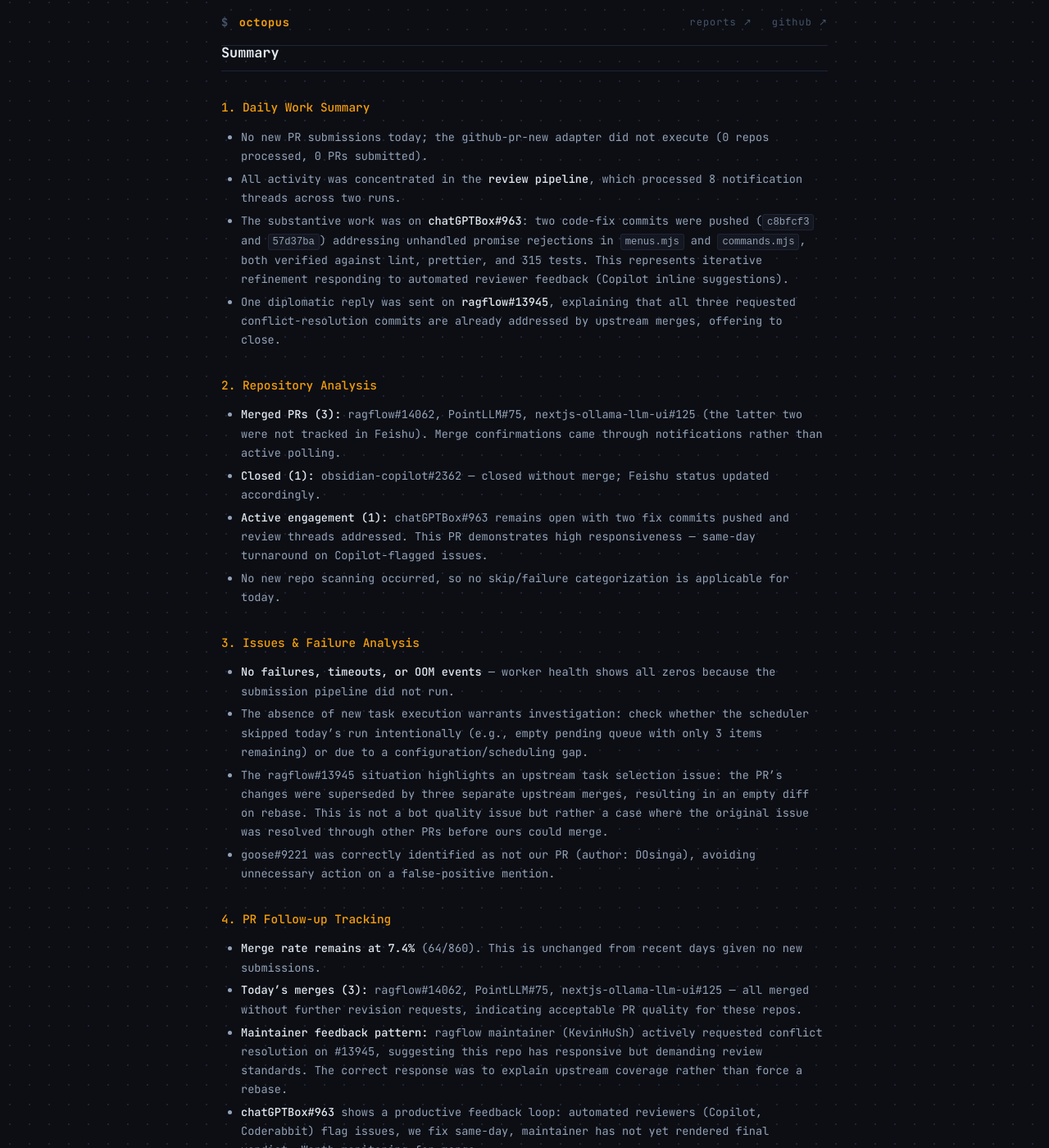
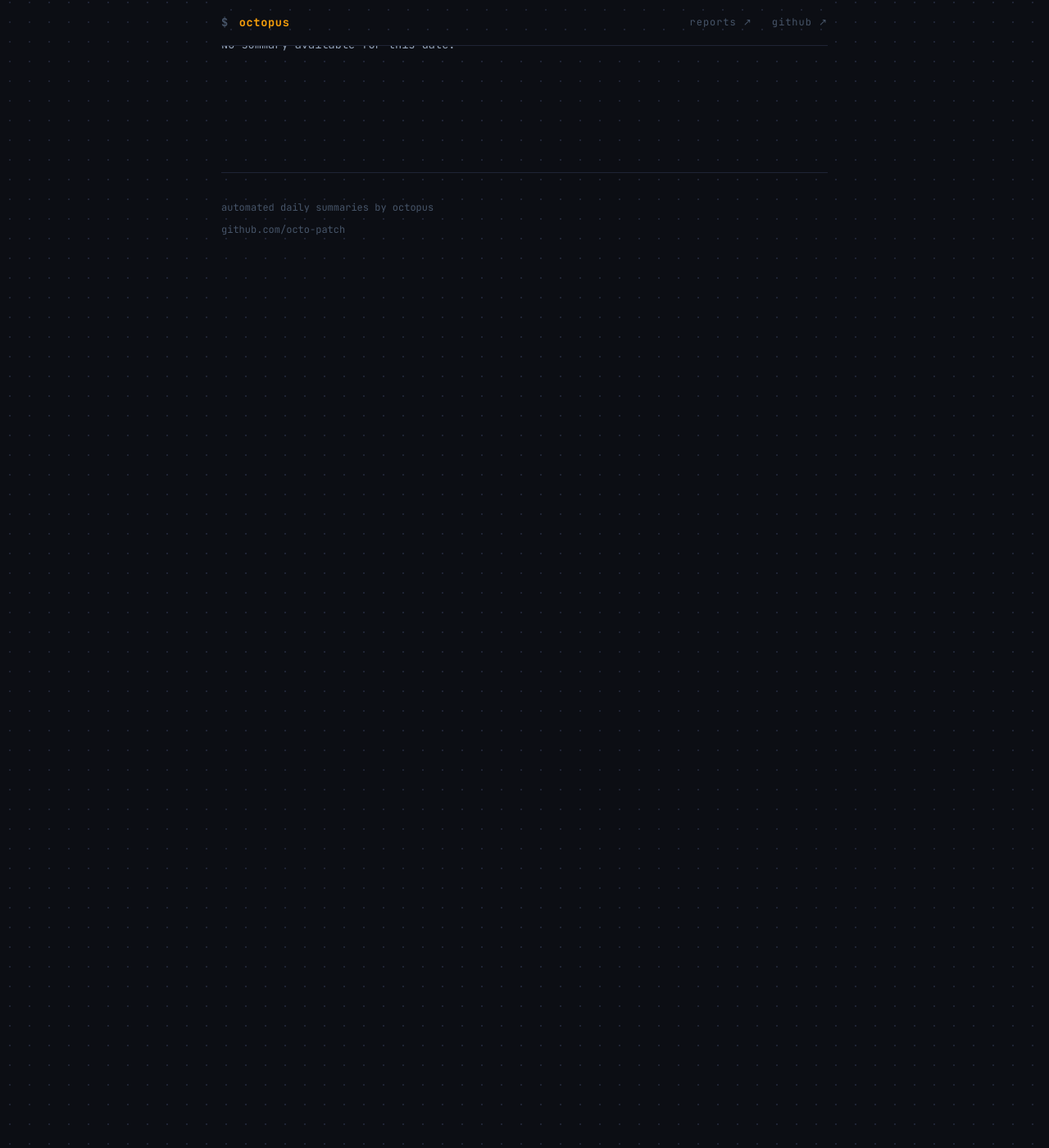
Before and after one commit to octo-patch/daily-reports, a Jekyll site: the page built from 2026-05/2026-05-16.md, in a window 1280 px wide and 1400 px high, scrolled down 201 px. Shown: the whole window at 82% size. Built offline with Jekyll 4.4.1, drawn with Linux system fonts in a browser that asks for light colours; some of the changed text lies outside the part shown.

Commit message:
daily report: 2026-05-16

```diff
--- a/2026-05/2026-05-16.md
+++ b/2026-05/2026-05-16.md
@@ -1,39 +1,7 @@
 ---
 layout: report
 title: "Octopus Daily Report — 2026-05-16"
-summary: "- No new PR submissions today; the github-pr-new adapter did not execute (0 repos processed, 0 PRs submitted)."
+summary: "No summary available."
 ---
 
-## Summary
-
-### 1. Daily Work Summary
-
-- No new PR submissions today; the github-pr-new adapter did not execute (0 repos processed, 0 PRs submitted).
-- All activity was concentrated in the **review pipeline**, which processed 8 notification threads across two runs.
-- The substantive work was on **chatGPTBox#963**: two code-fix commits were pushed (`c8bfcf3` and `57d37ba`) addressing unhandled promise rejections in `menus.mjs` and `commands.mjs`, both verified against lint, prettier, and 315 tests. This represents iterative refinement responding to automated reviewer feedback (Copilot inline suggestions).
-- One diplomatic reply was sent on **ragflow#13945**, explaining that all three requested conflict-resolution commits are already addressed by upstream merges, offering to close.
-
-### 2. Repository Analysis
-
-- **Merged PRs (3):** ragflow#14062, PointLLM#75, nextjs-ollama-llm-ui#125 (the latter two were not tracked in Feishu). Merge confirmations came through notifications rather than active polling.
-- **Closed (1):** obsidian-copilot#2362 — closed without merge; Feishu status updated accordingly.
-- **Active engagement (1):** chatGPTBox#963 remains open with two fix commits pushed and review threads addressed. This PR demonstrates high responsiveness — same-day turnaround on Copilot-flagged issues.
-- No new repo scanning occurred, so no skip/failure categorization is applicable for today.
-
-### 3. Issues & Failure Analysis
-
-- **No failures, timeouts, or OOM events** — worker health shows all zeros because the submission pipeline did not run.
-- The absence of new task execution warrants investigation: check whether the scheduler skipped today's run intentionally (e.g., empty pending queue with only 3 items remaining) or due to a configuration/scheduling gap.
-- The ragflow#13945 situation highlights an upstream task selection issue: the PR's changes were superseded by three separate upstream merges, resulting in an empty diff on rebase. This is not a bot quality issue but rather a case where the original issue was resolved through other PRs before ours could merge.
-- goose#9221 was correctly identified as not our PR (author: DOsinga), avoiding unnecessary action on a false-positive mention.
-
-### 4. PR Follow-up Tracking
-
-- **Merge rate remains at 7.4%** (64/860). This is unchanged from recent days given no new submissions.
-- **Today's merges (3):** ragflow#14062, PointLLM#75, nextjs-ollama-llm-ui#125 — all merged without further revision requests, indicating acceptable PR quality for these repos.
-- **Maintainer feedback pattern:** ragflow maintainer (KevinHuSh) actively requested conflict resolution on #13945, suggesting this repo has responsive but demanding review standards. The correct response was to explain upstream coverage rather than force a rebase.
-- **chatGPTBox#963** shows a productive feedback loop: automated reviewers (Copilot, Coderabbit) flag issues, we fix same-day, maintainer has not yet rendered final verdict. Worth monitoring for merge.
-- **Recommended priority adjustments:**
-  - ragflow: high engagement but risk of superseded PRs — verify upstream status before investing in conflict resolution.
-  - obsidian-copilot: PR closed; review rejection reason before re-queuing this repo.
-  - Feishu has 3 pending items and 509 cumulative failures — insufficient data to determine whether the failed count reflects historical accumulation or a systemic issue; a breakdown by failure reason would be informative.
+No summary available for this date.
```
